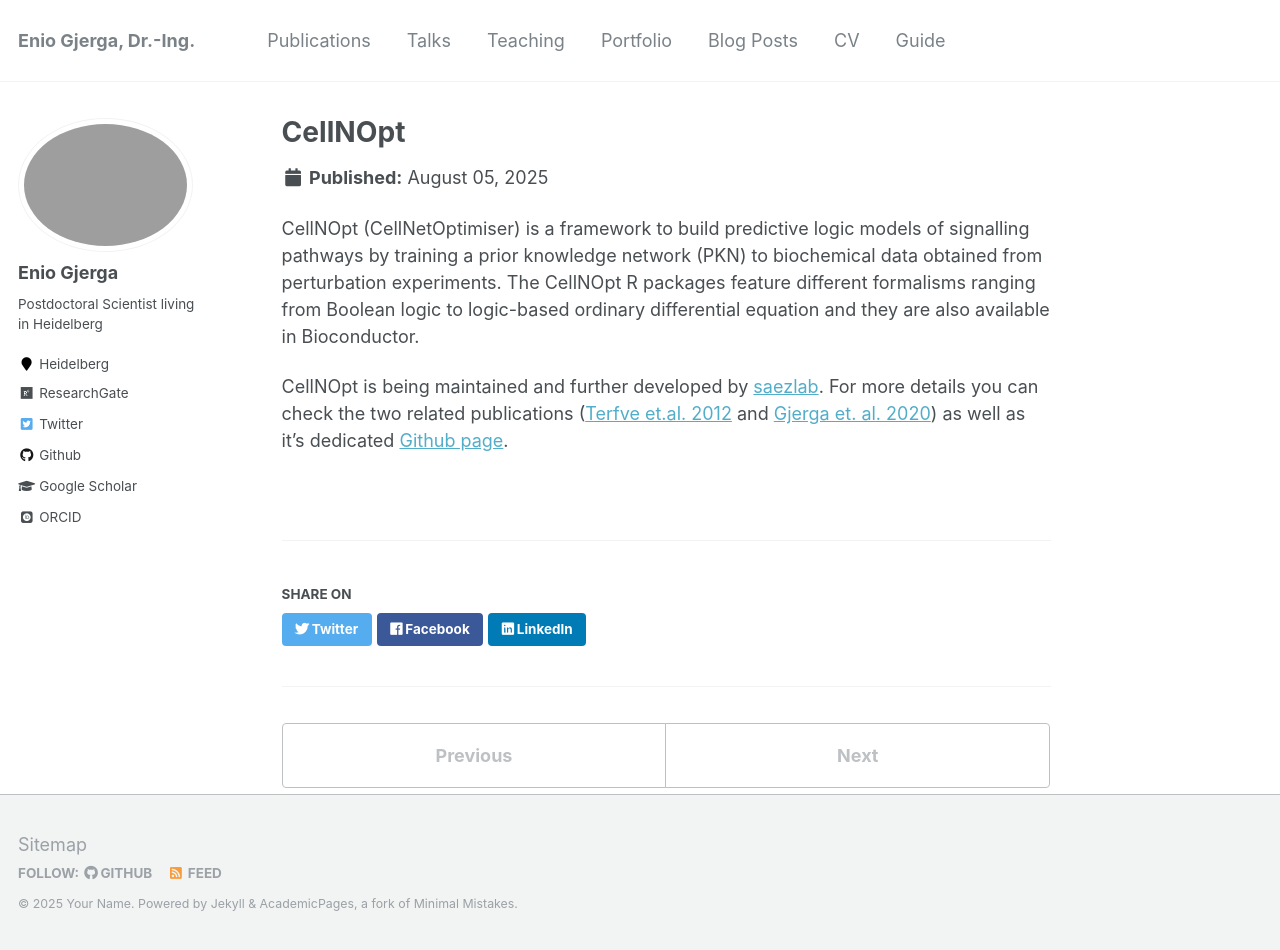
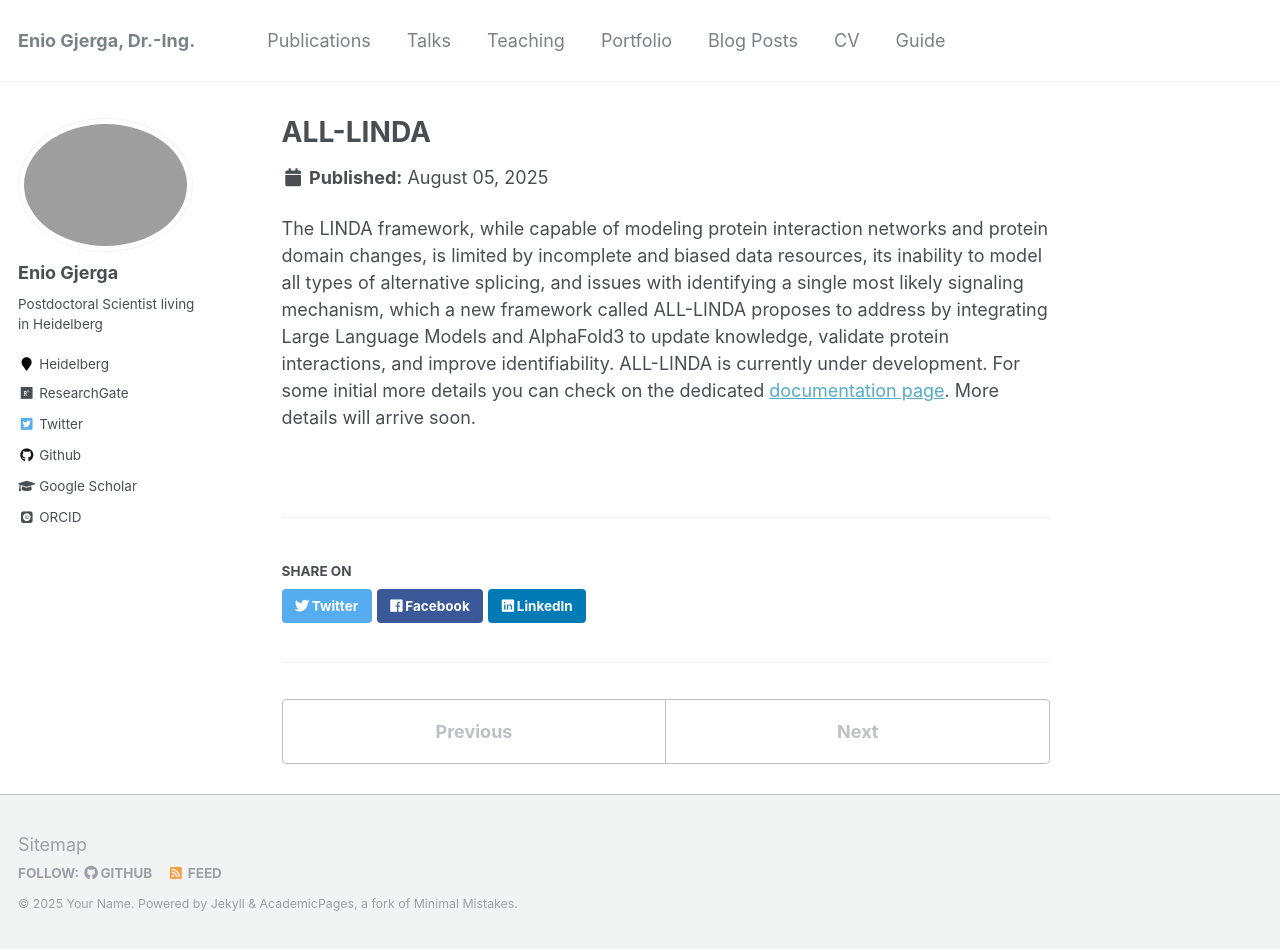
Before and after one commit to enio23/enio23.github.io, a Jekyll site: the page built from _portfolio/portfolio-3.md, in a window 1280 px wide and 950 px high. Built offline with Jekyll 4.4.1, drawn with Linux system fonts in a browser that asks for light colours; some web fonts are replaced.

Commit message:
Update protfolio
Update portfolio with the new LINDA updates

```diff
--- a/_portfolio/portfolio-3.md
+++ b/_portfolio/portfolio-3.md
@@ -1,9 +1,8 @@
 ---
-title: "CellNOpt"
-excerpt: "Creating logic-based models of signal transduction networks using different logic formalisms<br/><img src='/images/cellnopt.png'>"
+title: "ALL-LINDA"
+excerpt: "AI and Molecular Dynamics for modelling of signalling on multi-cellular systems at a domain resolution data<br/><img src='/images/all_linda.png'>"
 collection: portfolio
 ---
 
-CellNOpt (CellNetOptimiser) is a framework to build predictive logic models of signalling pathways by training a prior knowledge network (PKN) to biochemical data obtained from perturbation experiments. The CellNOpt R packages feature different formalisms ranging from Boolean logic to logic-based ordinary differential equation and they are also available in Bioconductor.
-
-CellNOpt is being maintained and further developed by [saezlab](https://github.com/saezlab). For more details you can check the two related publications ([Terfve et.al. 2012](https://bmcsystbiol.biomedcentral.com/articles/10.1186/1752-0509-6-133) and [Gjerga et. al. 2020](https://academic.oup.com/bioinformatics/article/36/16/4523/5855133)) as well as it's dedicated [Github page](https://saezlab.github.io/CellNOptR/).
+The LINDA framework, while capable of modeling protein interaction networks and protein domain changes, is limited by incomplete and biased data resources, its inability to model all types of alternative splicing, and issues with identifying a single most likely signaling mechanism, which a new framework called ALL-LINDA proposes to address by integrating Large Language Models and AlphaFold3 to update knowledge, validate protein interactions, and improve identifiability.
+ALL-LINDA is currently under development. For some initial more details you can check on the dedicated [documentation page](https://enio23.github.io/lindaplus-docs/ailinda/). More details will arrive soon.
```
Also changed, not shown: _portfolio/portfolio-1.md (+4 -4 lines), _portfolio/portfolio-2.md (+4 -5 lines), _portfolio/portfolio-4.md (+4 -4 lines), _portfolio/portfolio-6.md (added, +9 -0 lines), _portfolio/portfolio-7.md (added, +9 -0 lines), images/all_linda.png (added), images/lindaplus_pipeline.png (added).
